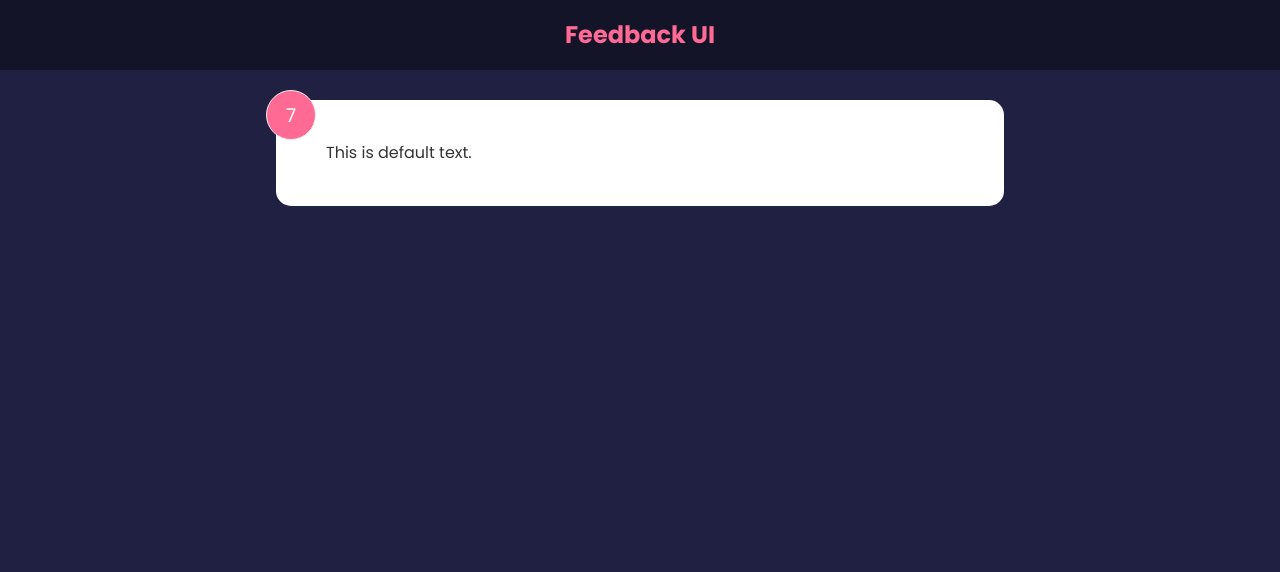
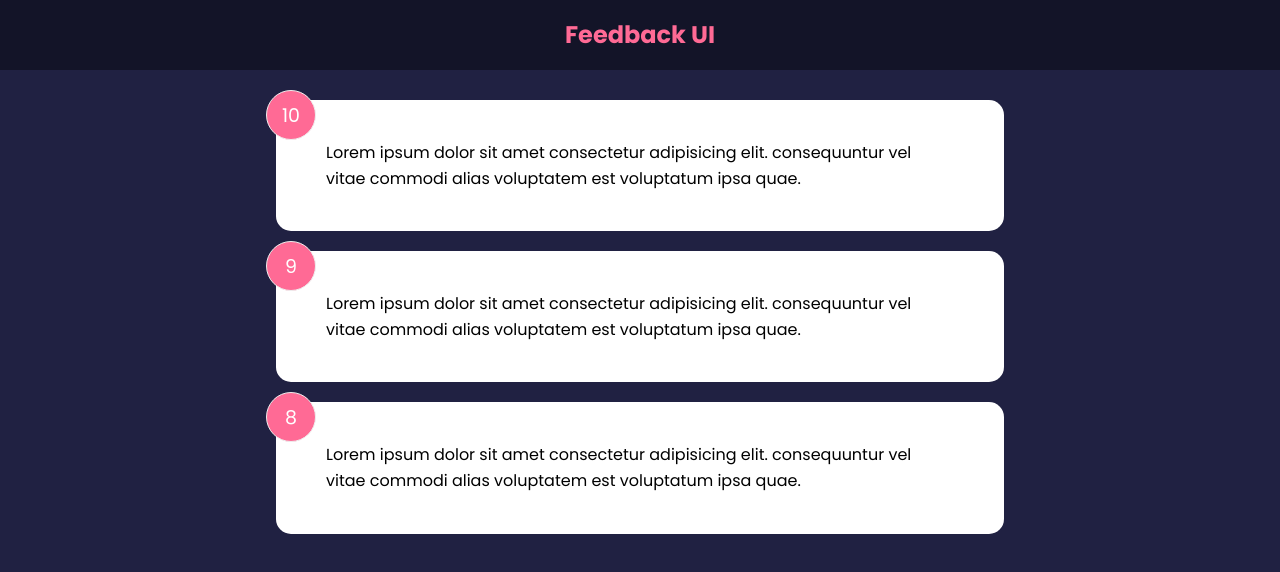
Before and after one commit to wpcasarin/react-feedback-app, a React (Vite) app: page / in a window 1280 px wide. Shown: the top 572 px of the page. Built offline with nearby package versions, Linux system fonts and the light colour scheme.

Commit message:
basic styling

```diff
--- a/src/App.jsx
+++ b/src/App.jsx
@@ -1,7 +1,7 @@
 import { useState } from 'react';
 import FeedbackData from './data/FeedBackData';
 import Header from './components/Header';
-import FeedbackItem from './components/FeedbackItem';
+import FeedbackList from './components/FeedbackList';
 
 function App() {
   const [feedback, setFeedback] = useState(FeedbackData);
@@ -9,7 +9,7 @@
     <>
       <Header />
       <div className="container">
-        <FeedbackItem />
+        <FeedbackList feedback={feedback} />
       </div>
     </>
   );
--- a/src/components/FeedbackItem.jsx
+++ b/src/components/FeedbackItem.jsx
@@ -1,20 +1,17 @@
-import { useState } from 'react';
+import propTypes from 'prop-types';
+import Card from './shared/Card';
 
-function FeedbackItem() {
-  const [rating, setRating] = useState(7);
-  const [text, setText] = useState('This is default text.');
-  /*   const handleClick = () => {
-    setRating((prev) => {
-      return prev + 1;
-    });
-  }; */
-
+function FeedbackItem({ item }) {
   return (
-    <div className="card">
-      <div className="num-display">{rating}</div>
-      <div className="text-display">{text}</div>
-    </div>
+    <Card>
+      <div className="num-display">{item.rating}</div>
+      <div className="text-display">{item.text}</div>
+    </Card>
   );
 }
 
+FeedbackItem.propTypes = {
+  item: propTypes.object.isRequired,
+};
+
 export default FeedbackItem;
--- /dev/null
+++ b/src/components/FeedbackList.jsx
@@ -0,0 +1,26 @@
+import propTypes from 'prop-types';
+import FeedbackItem from './FeedbackItem';
+
+function FeedbackList({ feedback }) {
+  if (!feedback || feedback.length === 0) {
+    return <p>No Feedback!</p>;
+  }
+  return (
+    <div className="feedback-list">
+      {feedback.map((item) => (
+        <FeedbackItem key={item.id} item={item} />
+      ))}
+    </div>
+  );
+}
+
+FeedbackList.propTypes = {
+  feedback: propTypes.arrayOf(
+    propTypes.shape({
+      id: propTypes.number.isRequired,
+      text: propTypes.string.isRequired,
+      rating: propTypes.number.isRequired,
+    }),
+  ),
+};
+export default FeedbackList;
--- /dev/null
+++ b/src/components/shared/Card.jsx
@@ -0,0 +1,27 @@
+import propTypes from 'prop-types';
+
+function Card({ children, reverse }) {
+  // return <div className={`card ${reverse && 'reverse'}`}>{children}</div>;
+  return (
+    <div
+      className="card"
+      style={{
+        backgroundColor: reverse ? 'rgba(0,0,0,0.4)' : '#fff',
+        color: reverse ? '#fff' : '#000',
+      }}
+    >
+      {children}
+    </div>
+  );
+}
+
+Card.defaultProps = {
+  reverse: false,
+};
+
+Card.propTypes = {
+  children: propTypes.node.isRequired,
+  reverse: propTypes.bool,
+};
+
+export default Card;
```
